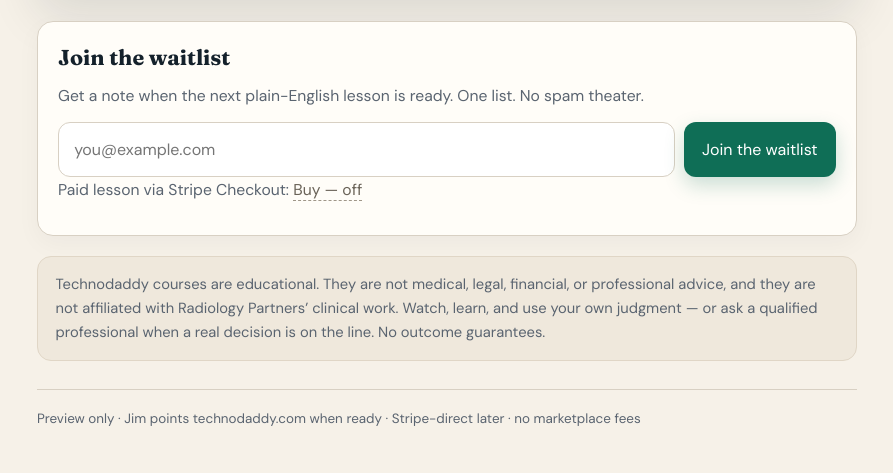
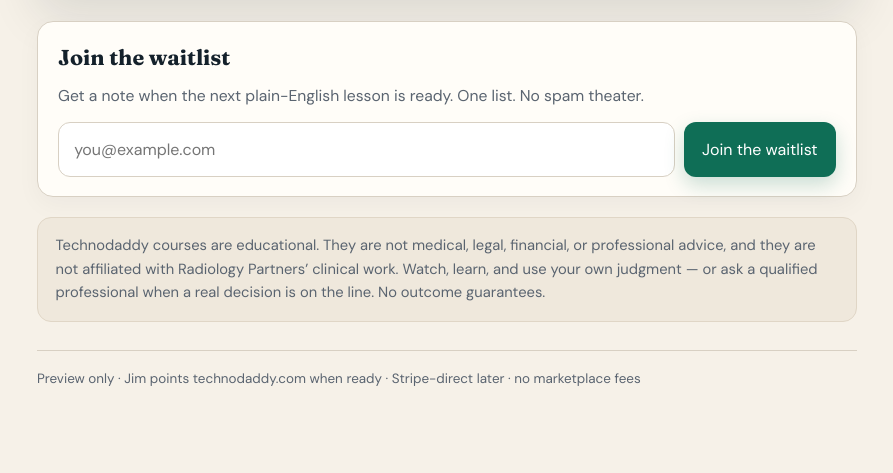
Before and after one commit to jwhowa/technodaddy, a plain HTML site: page index.html in a window 1280 px wide. Shown: the part 1036-1509 px from the top of the page, without its empty margins (193-1086 px from the left). After the commit the page ends 1470 px from the top, so only its background shows below. Drawn offline with Linux system fonts and the light colour scheme.

Commit message:
Kill Buy-off scaffold; waitlist-only CTA

```diff
--- a/index.html
+++ b/index.html
@@ -204,8 +204,7 @@
         <input id="email" name="email" type="email" required placeholder="you@example.com" autocomplete="email" />
         <button type="submit">Join the waitlist</button>
       </form>
-            <p class="buy-off">Paid lesson via Stripe Checkout: <a href="#" aria-disabled="true">Buy — off</a></p>
-    </section>
+</section>
 
     <div class="soft">
       Technodaddy courses are educational. They are not medical, legal, financial, or professional
```
